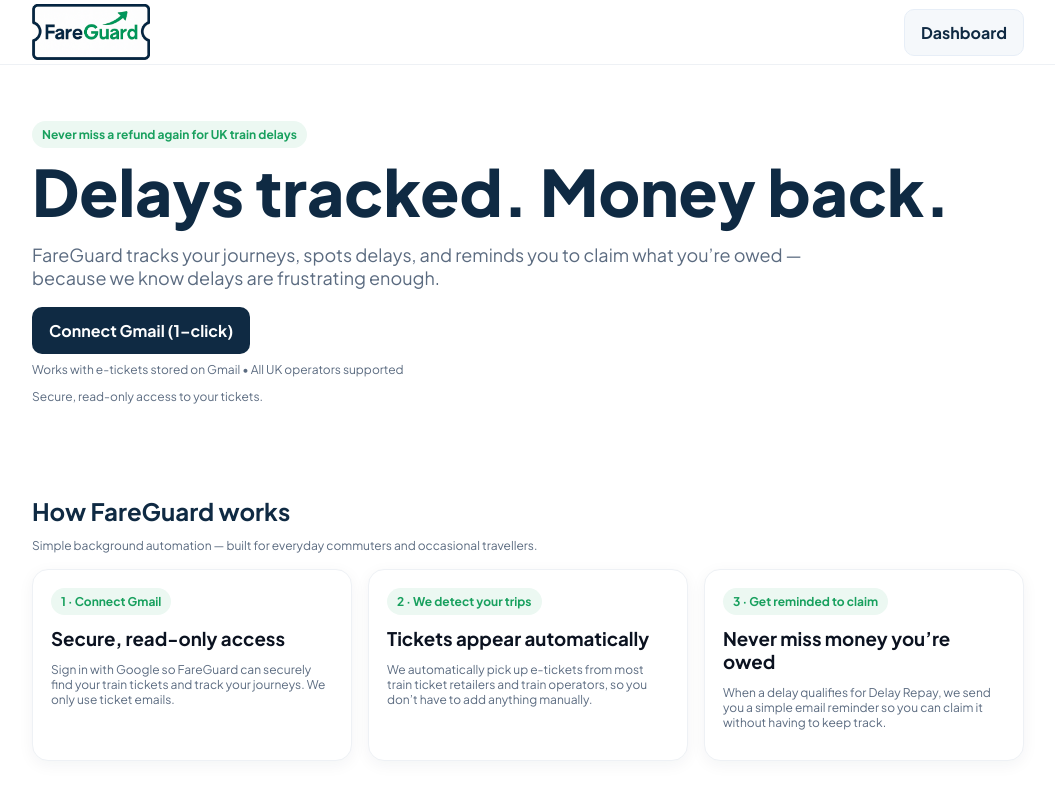
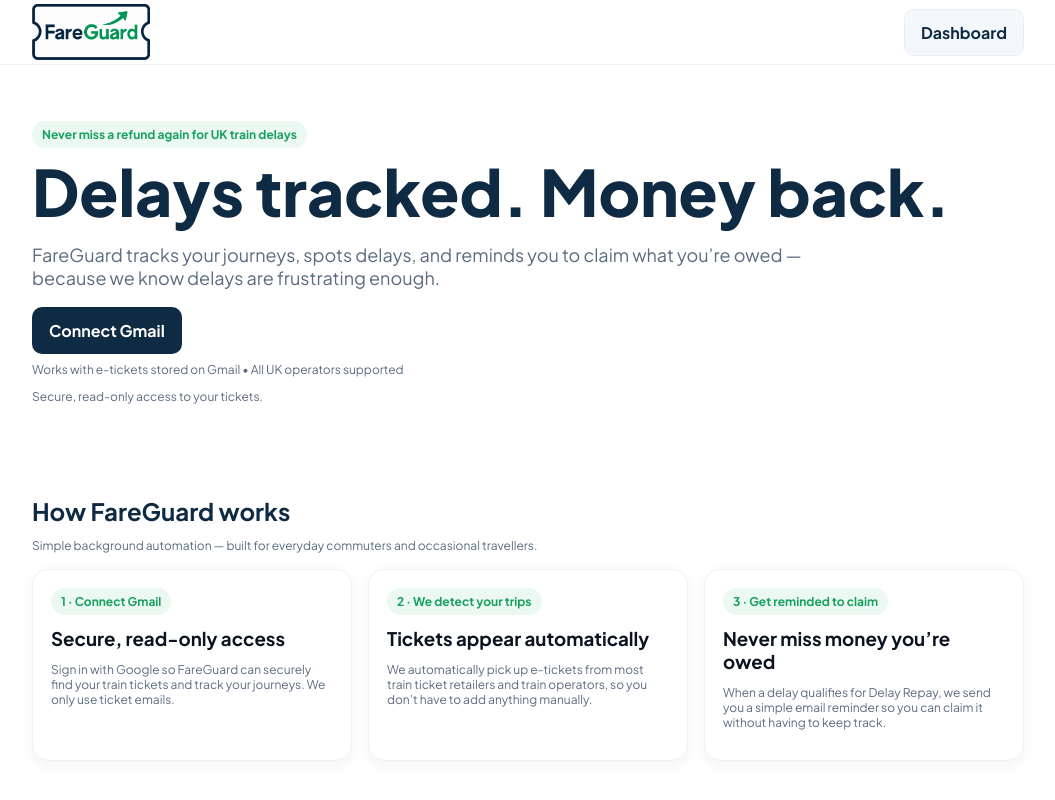
Before and after one commit to fareguard/fg-rail-pwa-starter, a Next.js app: page / in a window 1280 px wide. Shown: the top 800 px of the page, without its empty margins (112-1167 px from the left). Built offline with nearby package versions, Linux system fonts and the light colour scheme; no server answers.

Commit message:
Update ConnectGmailButton.tsx

```diff
--- a/app/components/ConnectGmailButton.tsx
+++ b/app/components/ConnectGmailButton.tsx
@@ -4,7 +4,7 @@
 import { useState, useCallback } from "react";
 
 export default function ConnectGmailButton({
-  label = "Connect Gmail (1–click)",
+  label = "Connect Gmail",
   next = "/dashboard",
   className = "btn btnPrimary",
 }: {
```
